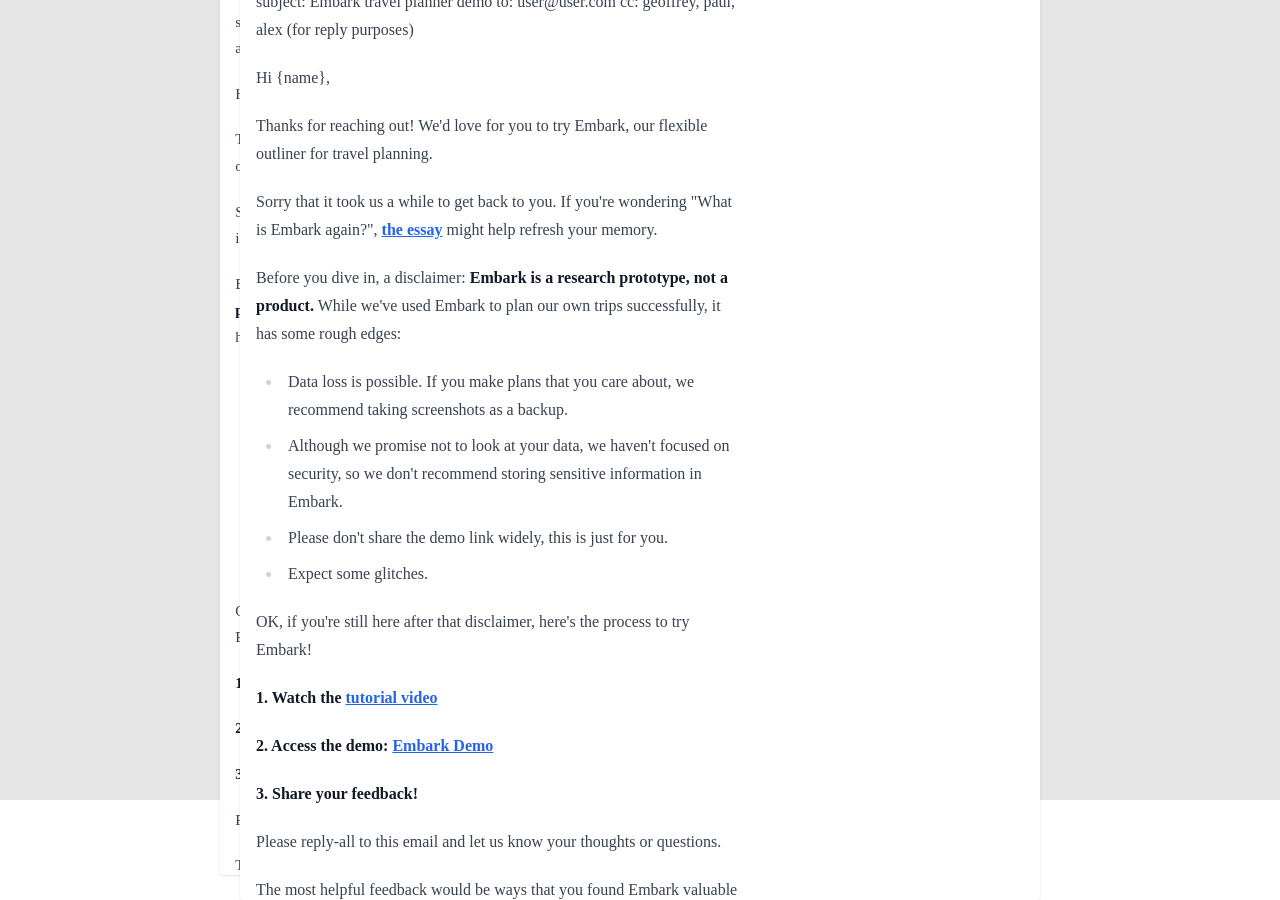
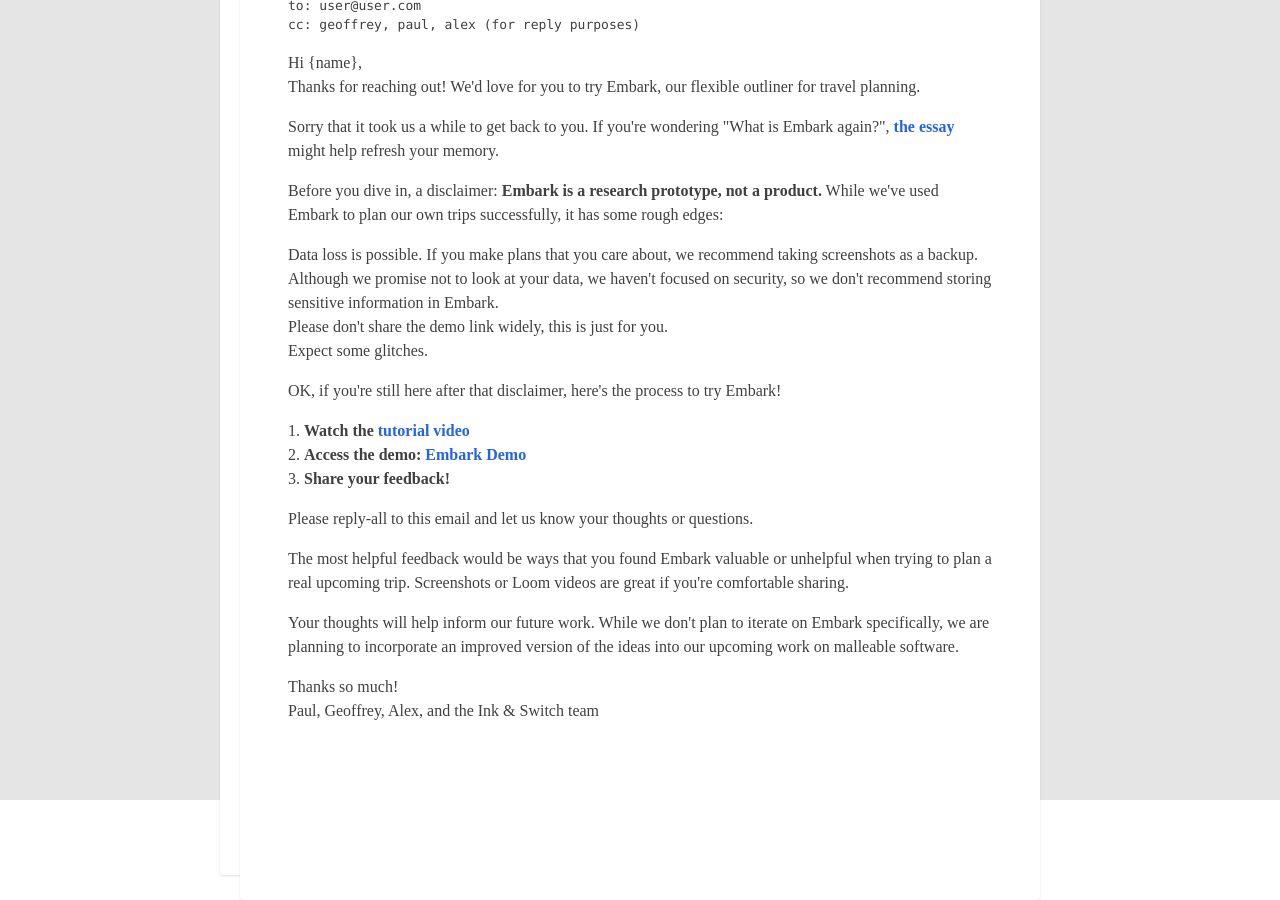
Before and after one commit to max/chornicle-playground, a React (Vite) app: page / in a window 1280 px wide. Built offline with nearby package versions, Linux system fonts and the light colour scheme.

Commit message:
Clean up Markdown

```diff
--- a/src/App.tsx
+++ b/src/App.tsx
@@ -39,12 +39,13 @@
 
 const SAMPLE_TEXT = `# Copy of Embark demo email
 
+\`\`\`
 subject: Embark travel planner demo
 to: user@user.com
 cc: geoffrey, paul, alex (for reply purposes)
+\`\`\`
 
 Hi {name},
-
 Thanks for reaching out! We'd love for you to try Embark, our flexible outliner for travel planning.
 
 Sorry that it took us a while to get back to you. If you're wondering "What is Embark again?", [the essay](https://www.inkandswitch.com/embark/) might help refresh your memory.
@@ -58,11 +59,9 @@
 
 OK, if you're still here after that disclaimer, here's the process to try Embark!
 
-**1. Watch the [tutorial video](https://www.loom.com/share/6f40f0c83de24675ab76c7b274f9c447?sid=bf17e83a-da73-4f0e-92bb-6ddddad34cbc)**
-
-**2. Access the demo: [Embark Demo](https://secret-embark-demo.vercel.app)**
-
-**3. Share your feedback!**
+1. **Watch the [tutorial video](https://www.loom.com/share/6f40f0c83de24675ab76c7b274f9c447?sid=bf17e83a-da73-4f0e-92bb-6ddddad34cbc)**
+2. **Access the demo: [Embark Demo](https://secret-embark-demo.vercel.app)**
+3. **Share your feedback!**
 
 Please reply-all to this email and let us know your thoughts or questions.
 
@@ -75,7 +74,7 @@
 
 function Page() {
   return (
-    <div className="prose relative h-full overflow-hidden p-4">
+    <div className="prose h-full w-full overflow-scroll p-4">
       <Markdown>{SAMPLE_TEXT}</Markdown>
     </div>
   )
--- a/src/index.css
+++ b/src/index.css
@@ -32,11 +32,25 @@
   font-size: 16px;
 }
 
-/* .prose > * {
+.prose > * {
   @apply px-8;
   @apply py-2;
 }
 
+.prose > h1 {
+  @apply text-[24px];
+  @apply font-bold;
+}
+
+.prose > ol {
+  @apply list-decimal;
+  @apply list-inside;
+}
+
+.prose > pre {
+  @apply text-base;
+}
+
 .prose .hidden-diff {
   @apply p-1;
-} */
+}
--- a/tailwind.config.js
+++ b/tailwind.config.js
@@ -14,5 +14,5 @@
       }
     }
   },
-  plugins: [require('@tailwindcss/typography')]
+  plugins: []
 }
```
Also changed, not shown: 1 other file (tests, documents, lock files or other folders).
